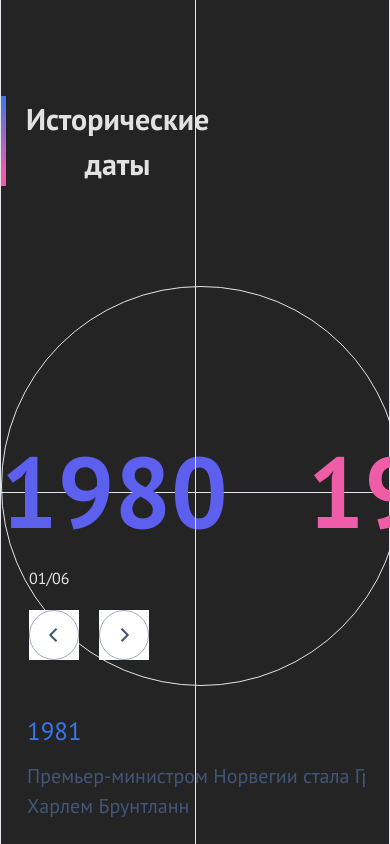
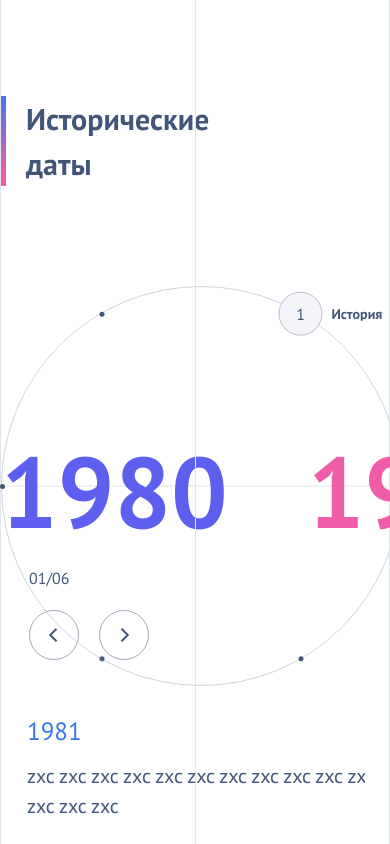
Before and after one commit to Ori-wiki/pr-animation, a React (Vite) app: page / in a window 390 px wide. Shown: the top 844 px of the page. Built offline with nearby package versions, Linux system fonts and the light colour scheme.

Commit message:
circle animatioan

```diff
--- a/src/App.tsx
+++ b/src/App.tsx
@@ -1,23 +1,114 @@
+import { useMemo, useState } from 'react';
+
+type CircleItem = {
+  id: number;
+  label: string;
+};
+
+const circleItems: CircleItem[] = [
+  { id: 1, label: 'История' },
+  { id: 2, label: 'Кино' },
+  { id: 3, label: 'Литература' },
+  { id: 4, label: 'Театр' },
+  { id: 5, label: 'Медицина' },
+  { id: 6, label: 'Наука' },
+];
+
+const desktopRadius = 268;
+const mobileRadius = 199;
+const targetAngle = -60;
+
 function App() {
+  const [spinIndex, setSpinIndex] = useState(0);
+  const itemCount = circleItems.length;
+  const angleStep = 360 / itemCount;
+
+  const activeIndex = useMemo(
+    () => ((spinIndex % itemCount) + itemCount) % itemCount,
+    [spinIndex, itemCount],
+  );
+
+  const rotationDeg = useMemo(() => {
+    const activeAngle = angleStep * spinIndex - 90;
+    return targetAngle - activeAngle;
+  }, [angleStep, spinIndex]);
+
+  const handleCircleSelect = (nextIndex: number) => {
+    setSpinIndex((current) => {
+      const normalizedCurrent = ((current % itemCount) + itemCount) % itemCount;
+      let delta = nextIndex - normalizedCurrent;
+      const half = itemCount / 2;
+
+      if (delta > half) delta -= itemCount;
+      if (delta < -half) delta += itemCount;
+
+      return current + delta;
+    });
+  };
+
   return (
     <div className='max-w-360 w-full my-0 mx-auto min-h-full flex flex-col relative border-l border-r border-[#e2e5ec]'>
       <div className='border-l border-[#e2e5ec] absolute left-1/2 w-px h-full'></div>
-      <div className='border-t border-[#e2e5ec] absolute top-123 h-px w-full z-[-1]'></div>
-      <div className='flex text-center gap-20 max-[1250px]:gap-5 mt-36 max-[1250px]:mt-24 '>
+      <div className='flex text-center gap-20 max-[1250px]:gap-5 mt-36 max-[1250px]:mt-24'>
         <div className='w-1.25 bg-[linear-gradient(180deg,#3877EE_-5%,#EF5DA8_85%)]'></div>
-        <h1 className='font-bold text-[56px] max-[1250px]:text-[30px]'>
-          Исторические <br /> даты
+        <h1 className='font-bold text-[56px] max-[1250px]:text-[30px] text-left text-[#42567a]'>
+          Исторические
+          <br /> даты
         </h1>
       </div>
-      <div className='w-134 h-134 flex justify-center items-center max-[1250px]:w-100 max-[1250px]:h-100 mx-auto -mt-22.5 max-[1250px]:mt-25'>
-        <div className='border w-full h-full rounded-full'></div>
+
+      <div className='timeline-circle w-134 h-134 max-[1250px]:w-100 max-[1250px]:h-100 flex justify-center items-center mx-auto -mt-22.5 max-[1250px]:mt-25'>
+        <div className='border w-full h-full rounded-full border-[#d0d5e0]'></div>
+        <div
+          className='circle-nav'
+          style={
+            {
+              '--nav-rotation': `${rotationDeg}deg`,
+              '--desktop-radius': `${desktopRadius}px`,
+              '--mobile-radius': `${mobileRadius}px`,
+            } as React.CSSProperties
+          }
+        >
+          {circleItems.map((item, index) => {
+            const angle = angleStep * index - 90;
+            const isActive = index === activeIndex;
+
+            return (
+              <button
+                key={item.id}
+                type='button'
+                className={`circle-node ${isActive ? 'circle-node--active' : 'circle-node--inactive'}`}
+                style={{ '--item-angle': `${angle}deg` } as React.CSSProperties}
+                onClick={() => handleCircleSelect(index)}
+                aria-label={`${item.id}. ${item.label}`}
+                aria-pressed={isActive}
+              >
+                <span
+                  className='circle-node-inner'
+                  style={{ transform: `rotate(${-rotationDeg}deg)` }}
+                >
+                  {isActive ? (
+                    <>
+                      <span className='circle-node-number'>{item.id}</span>
+                      <span className='circle-node-label'>{item.label}</span>
+                    </>
+                  ) : (
+                    <span className='circle-node-dot' aria-hidden='true'></span>
+                  )}
+                </span>
+              </button>
+            );
+          })}
+        </div>
       </div>
+
       <div className='flex gap-20 font-bold text-[200px] -mt-105 mx-auto max-[1250px]:text-[100px] max-[1250px]:-mt-67.5'>
         <span className='text-[#5d5fef]'>1980</span>
         <span className='text-[#ef5da8]'>1986</span>
       </div>
+
       <div className='ml-20 max-[1250px]:ml-7'>
-        <div className='text-[#42567a;]'>01/06</div>
+        <div className='text-[#42567a]'>01/06</div>
         <div className='flex gap-5'>
           <button className='mt-5 border-none cursor-pointer inline-flex justify-center items-center disabled:opacity-50 bg-white'>
             <svg
@@ -68,57 +159,58 @@ function App() {
           </button>
         </div>
       </div>
-      <div className='mt-14 mr-0 w-[calc(100%+56px)] '>
+
+      <div className='mt-14 mr-0 w-[calc(100%+56px)]'>
         <div className='flex -ml-13.5 p-20 relative pt-0 pb-0'>
           <div className='m-auto overflow-hidden p-0 z-1 block'>
-            <div className='w-full h-full z-1 flex box-content '>
+            <div className='w-full h-full z-1 flex box-content'>
               <div className='w-auto mr-20 block h-full'>
-                <div className='flex flex-col gap-3.75 cursor-move w-100 pb-25 min-h-75 '>
+                <div className='flex flex-col gap-3.75 cursor-move w-100 pb-25 min-h-75'>
                   <p className='text-[25px] leading-7.5 text-left text-[#3877ee]'>
                     1981
                   </p>
                   <p className='text-[20px] leading-7.5 text-[#42567a]'>
-                    Премьер-министром Норвегии стала Гру Харлем Брунтланн
+                    zxc zxc zxc zxc zxc zxc zxc zxc zxc zxc zxc zxc zxc zxc zxc
                   </p>
                 </div>
               </div>
               <div className='w-auto mr-20 block h-full'>
-                <div className='flex flex-col gap-3.75 cursor-move w-100 pb-25 min-h-75 '>
+                <div className='flex flex-col gap-3.75 cursor-move w-100 pb-25 min-h-75'>
                   <p className='text-[25px] leading-7.5 text-left text-[#3877ee]'>
                     1981
                   </p>
                   <p className='text-[20px] leading-7.5 text-[#42567a]'>
-                    Премьер-министром Норвегии стала Гру Харлем Брунтланн
+                    zxc zxc zxc zxc zxc zxc zxc zxc zxc zxc zxc zxc zxc zxc zxc
                   </p>
                 </div>
               </div>
               <div className='w-auto mr-20 block h-full'>
-                <div className='flex flex-col gap-3.75 cursor-move w-100 pb-25 min-h-75 '>
+                <div className='flex flex-col gap-3.75 cursor-move w-100 pb-25 min-h-75'>
                   <p className='text-[25px] leading-7.5 text-left text-[#3877ee]'>
                     1981
                   </p>
                   <p className='text-[20px] leading-7.5 text-[#42567a]'>
-                    Премьер-министром Норвегии стала Гру Харлем Брунтланн
+                    zxc zxc zxc zxc zxc zxc zxc zxc zxc zxc zxc zxc zxc zxc zxc
                   </p>
                 </div>
               </div>
               <div className='w-auto mr-20 block h-full'>
-                <div className='flex flex-col gap-3.75 cursor-move w-100 pb-25 min-h-75 '>
+                <div className='flex flex-col gap-3.75 cursor-move w-100 pb-25 min-h-75'>
                   <p className='text-[25px] leading-7.5 text-left text-[#3877ee]'>
                     1981
                   </p>
                   <p className='text-[20px] leading-7.5 text-[#42567a]'>
-                    Премьер-министром Норвегии стала Гру Харлем Брунтланн
+                    zxc zxc zxc zxc zxc zxc zxc zxc zxc zxc zxc zxc zxc zxc zxc
                   </p>
                 </div>
               </div>
               <div className='w-auto mr-20 block h-full'>
-                <div className='flex flex-col gap-3.75 cursor-move w-100 pb-25 min-h-75 '>
+                <div className='flex flex-col gap-3.75 cursor-move w-100 pb-25 min-h-75'>
                   <p className='text-[25px] leading-7.5 text-left text-[#3877ee]'>
                     1981
                   </p>
                   <p className='text-[20px] leading-7.5 text-[#42567a]'>
-                    Премьер-министром Норвегии стала Гру Харлем Брунтланн
+                    zxc zxc zxc zxc zxc zxc zxc zxc zxc zxc zxc zxc zxc zxc zxc
                   </p>
                 </div>
               </div>
--- a/src/index.css
+++ b/src/index.css
@@ -4,6 +4,7 @@
   box-sizing: border-box;
   list-style: none;
 }
+
 body {
   font-family: 'PT Sans', system-ui, sans-serif;
 }
@@ -13,12 +14,145 @@ body {
   line-height: 1.5;
   font-weight: 400;
 
-  color-scheme: light dark;
+  /* color-scheme: light dark; */
   color: rgba(255, 255, 255, 0.87);
-  background-color: #242424;
+  /* background-color: #242424; */
 
   font-synthesis: none;
   text-rendering: optimizeLegibility;
   -webkit-font-smoothing: antialiased;
   -moz-osx-font-smoothing: grayscale;
 }
+
+.timeline-circle {
+  position: relative;
+}
+
+.timeline-circle::before {
+  content: '';
+  position: absolute;
+  left: 50%;
+  top: 50%;
+  width: 100vw;
+  height: 1px;
+  transform: translate(-50%, -50%);
+  background: #e2e5ec;
+  z-index: -1;
+  pointer-events: none;
+}
+
+.circle-nav {
+  --circle-radius: var(--desktop-radius);
+  position: absolute;
+  inset: 50% auto auto 50%;
+  width: 0;
+  height: 0;
+  transform: translate(-50%, -50%) rotate(var(--nav-rotation));
+  transition: transform 620ms ease;
+  z-index: 2;
+}
+
+.circle-node {
+  --item-angle: 0deg;
+  width: 56px;
+  height: 56px;
+  display: flex;
+  align-items: center;
+  justify-content: center;
+  line-height: 0;
+  position: absolute;
+  left: 0;
+  top: 0;
+  border: 0;
+  background: transparent;
+  cursor: pointer;
+  padding: 0;
+  transform: translate(-50%, -50%) rotate(var(--item-angle))
+    translateX(var(--circle-radius)) rotate(calc(-1 * var(--item-angle)));
+}
+
+.circle-node:focus-visible {
+  outline: 2px solid #5d5fef;
+  outline-offset: 4px;
+  border-radius: 999px;
+}
+
+.circle-node-inner {
+  display: flex;
+  align-items: center;
+  justify-content: center;
+  transition: transform 620ms ease;
+}
+
+.circle-node--inactive .circle-node-inner {
+  width: 12px;
+  height: 12px;
+}
+
+.circle-node-dot {
+  width: 6px;
+  height: 6px;
+  border-radius: 999px;
+  background: #42567a;
+}
+
+.circle-node--active .circle-node-inner {
+  width: 56px;
+  height: 56px;
+  border-radius: 999px;
+  border: 1px solid #b8becc;
+  background: #f4f5f9;
+  position: relative;
+}
+
+.circle-node-number {
+  color: #42567a;
+  font-size: 20px;
+  line-height: 1;
+}
+
+.circle-node-label {
+  position: absolute;
+  left: calc(100% + 16px);
+  top: 50%;
+  transform: translateY(-50%);
+  color: #42567a;
+  font-size: 20px;
+  font-weight: 700;
+  line-height: 1;
+  white-space: nowrap;
+  max-width: 170px;
+  overflow: hidden;
+  text-overflow: ellipsis;
+}
+
+@media (max-width: 1250px) {
+  .circle-nav {
+    --circle-radius: var(--mobile-radius);
+  }
+
+  .circle-node--inactive .circle-node-inner {
+    width: 10px;
+    height: 10px;
+  }
+
+  .circle-node-dot {
+    width: 5px;
+    height: 5px;
+  }
+
+  .circle-node--active .circle-node-inner {
+    width: 44px;
+    height: 44px;
+  }
+
+  .circle-node-number {
+    font-size: 16px;
+  }
+
+  .circle-node-label {
+    left: calc(100% + 10px);
+    font-size: 14px;
+    max-width: 110px;
+  }
+}
```
